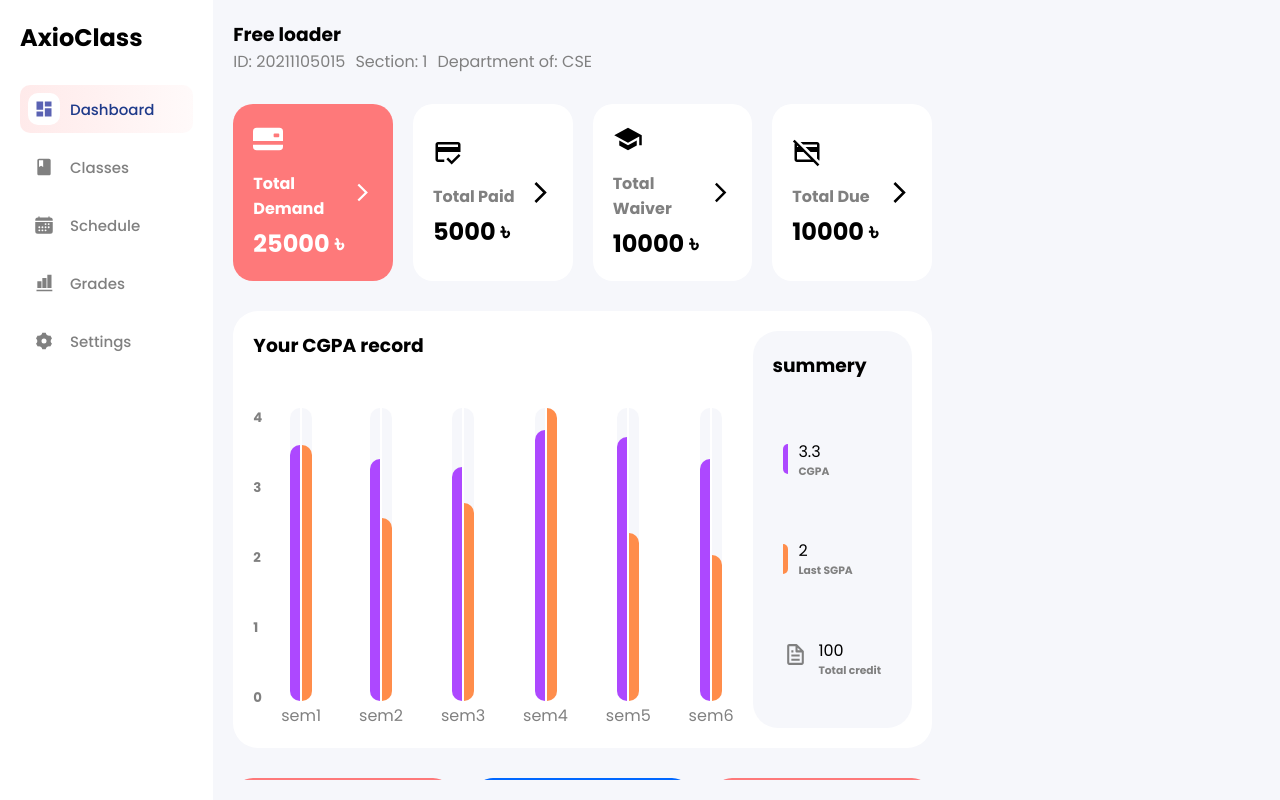
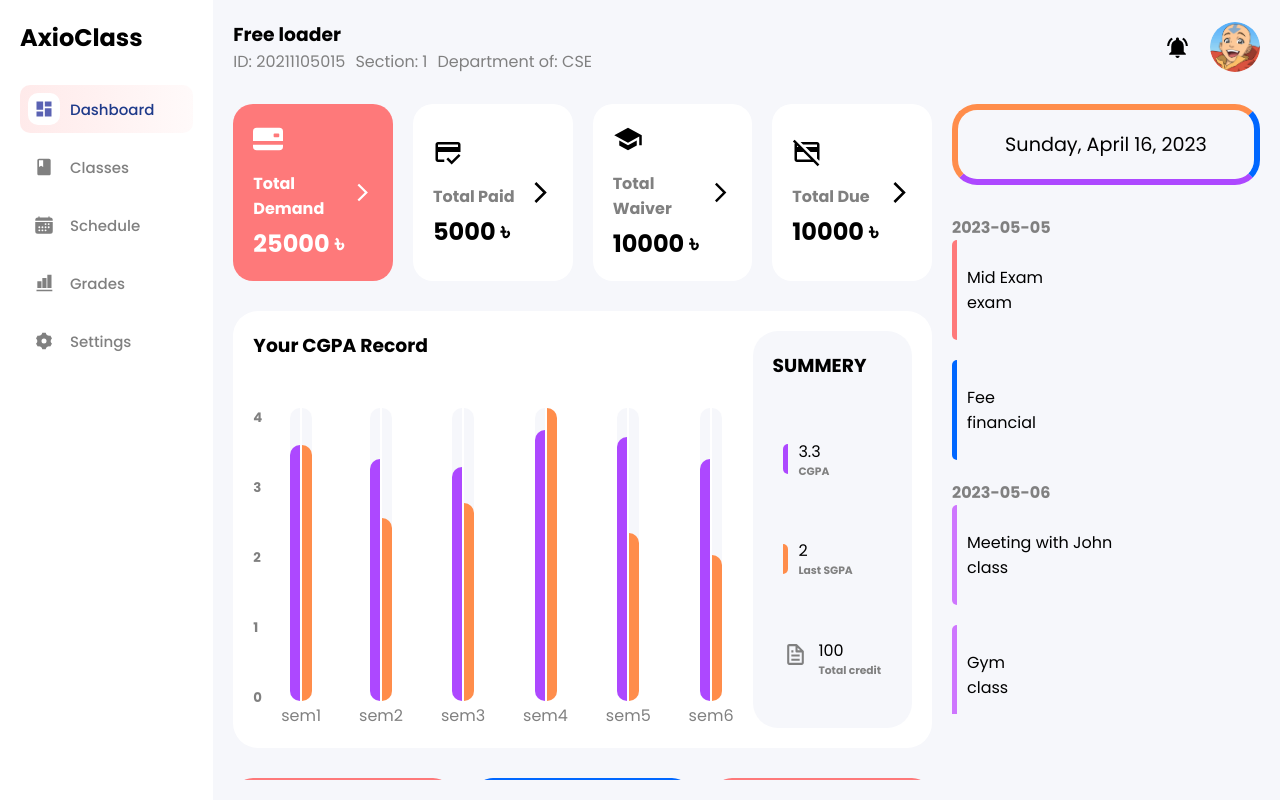
Before and after one commit to dev-faisal-ahmed/AxioClass-fr, a React (Vite) app: page / in a window 1280 px wide. Built offline with nearby package versions, Linux system fonts and the light colour scheme.

Commit message:
right side bar added

```diff
--- a/src/components/component_page/home_page/HomePage.jsx
+++ b/src/components/component_page/home_page/HomePage.jsx
@@ -1,19 +1,23 @@
 import React from "react";
 import { AllNotices } from "./notice/AllNotices";
-import Nav from "../../shared/nav/Nav";
 import "./homePage.css";
-import Cgpa from "./cgpa/Cgpa";
+import {Cgpa} from "./cgpa/Cgpa";
 import { FeesSummary } from "./fees_summary/FeesSummary";
+import { Nav } from "../../shared/nav/Nav";
+import { ToDos } from "./toDos/ToDos";
 
 export function HomePage() {
   return (
     <section className="homePage">
-      <Nav />
+      <Nav/>
       <section className="homePage__body">
         <FeesSummary />
         <Cgpa />
         <AllNotices />
       </section>
+      <section>
+        <ToDos/>
+      </section>
     </section>
   );
 }
--- a/src/components/component_page/home_page/cgpa/Cgpa.jsx
+++ b/src/components/component_page/home_page/cgpa/Cgpa.jsx
@@ -1,8 +1,8 @@
 import React from "react";
 import cgpa from "./cgpa.css";
-import ColorMarking from "./colorMarking/ColorMarking";
+import {ColorMarking} from "./colorMarking/ColorMarking";
 
-const Cgpa = () => {
+export const Cgpa = () => {
   const fkData = [
     {
       semester: 1,
@@ -38,7 +38,7 @@ const Cgpa = () => {
   return (
     <div className="cgpa__body w-full flex mt-30">
       <div className="w-full">
-        <div className="cgpa__title">
+        <div className="cgpa__title capitalize">
           <h3>Your CGPA record</h3>
         </div>
         <div className="cgpa__container flex">
@@ -80,5 +80,3 @@ const Cgpa = () => {
     </div>
   );
 };
-
-export default Cgpa;
--- a/src/components/component_page/home_page/cgpa/colorMarking/ColorMarking.jsx
+++ b/src/components/component_page/home_page/cgpa/colorMarking/ColorMarking.jsx
@@ -2,10 +2,10 @@ import React from "react";
 import { BiFile } from "react-icons/bi";
 import calorMarking from "./colorMarking.css";
 
-const ColorMarking = ({ item }) => {
+export const ColorMarking = ({ item }) => {
   return (
     <div className="color__body">
-      <div className="color__black--text">
+      <div className="color__black--text uppercase">
         <h3>summery</h3>
       </div>
       <div className="color__container h-full flex flex-col">
@@ -36,5 +36,3 @@ const ColorMarking = ({ item }) => {
     </div>
   );
 };
-
-export default ColorMarking;
--- /dev/null
+++ b/src/components/component_page/home_page/toDos/ToDos.jsx
@@ -0,0 +1,50 @@
+import React, { useEffect, useState } from 'react';
+import todos from "./todos.css"
+import { Events } from './events/Events';
+
+export const ToDos = () => {
+
+  const [today , setToday] =useState("")
+  const [events , setEvents] =useState("")
+  useEffect(()=>{
+    const currentDate = new Date();
+    const options = { weekday: 'long', year: 'numeric', month: 'long', day: 'numeric' };
+    const formattedDate = currentDate.toLocaleDateString('en-US', options);
+    setToday(formattedDate)
+
+    const fakeData = {
+      "2023-05-05": [
+        { title: "Mid Exam", tag: "exam" },
+        { title: "Fee", tag: "financial" }
+      ],
+      "2023-05-06": [
+        { title: "Meeting with John", tag: "class" },
+        { title: "Gym", tag: "class" }
+      ],
+      "2023-05-07": [
+        { title: "Project deadline", tag: "exam" },
+        { title: "Shopping", tag: "class" }
+      ]
+    };
+    setEvents(fakeData);
+  },[])
+  return (
+    <div className='toDos__body'>
+      <div className='toDos__today text-center mt-30'>
+      {today}
+      </div>
+      <div className='flex flex-col toDos__gap-20 mt-30'>
+      {Object.keys(events).map(date => (
+        <div key={date}>
+        <h4 className='toDos__color'>{date}</h4>
+        <ul className='flex flex-col toDos__gap-20'>
+          {events[date].map((event,index) => (
+            <Events key={index} event={event}/>
+          ))}
+        </ul>
+      </div>
+      ))}
+    </div>
+    </div>
+  );
+};
--- /dev/null
+++ b/src/components/component_page/home_page/toDos/events/Events.jsx
@@ -0,0 +1,30 @@
+import React from 'react';
+import events from "./events.css"
+
+export const Events = ({event}) => {
+  // if (event.tag.includes("academic")) {
+  //   icon = <HiAcademicCap size={25} />;
+  // } else if (event.tag === "financial") {
+  //   icon = <BsFillCreditCardFill size={20} />;
+  // }
+  let color;
+  if (event.tag === "exam") {
+    color = "#fe797a";
+  } else if (event.tag === "class") {
+    color = "#CE76FE";
+  } else if (event.tag === "financial") {
+    color = "#0067FF";
+  }
+
+  return (
+    <>
+            <li className='flex' key={event.title}>
+              <div style={{backgroundColor:`${color}`}} className='events__color' ></div>
+              <div className='flex flex-col center-x'>
+              <span>{event.title}</span>
+              <span>{event.tag}</span>
+              </div>
+            </li>
+    </>
+  );
+};
--- /dev/null
+++ b/src/components/component_page/home_page/toDos/events/events.css
@@ -0,0 +1,8 @@
+
+.events__color {
+  width: 5px;
+  height: 100px;
+  /* background-color: rgb(173, 72, 255); */
+  border-radius: 25px 0 0 25px;
+  margin-right: 10px;
+}
--- /dev/null
+++ b/src/components/component_page/home_page/toDos/todos.css
@@ -0,0 +1,20 @@
+.toDos__body{
+  height: 80vh;
+  overflow-y: auto;
+}
+.toDos__today{
+  font-size: larger;
+  background-color: #F6F7FB;
+  border-top: 6px solid #FF8D4B;
+  border-left: 6px solid #FF8D4B;
+  border-bottom: 6px solid #AD48FF;
+  border-right: 6px solid #0067FF;
+  border-radius: 25px;
+  padding: 20px ;
+}
+.toDos__color{
+  color: gray;
+}
+.toDos__gap-20{
+  gap: 20px;
+}
--- a/src/components/shared/nav/Nav.jsx
+++ b/src/components/shared/nav/Nav.jsx
@@ -1,7 +1,9 @@
 import React from "react";
 import nav from "./nav.css";
+import {MdNotificationsActive} from "react-icons/md"
+import { Avatar } from "./avatar/Avatar";
 
-const Nav = () => {
+export const Nav = () => {
   const fkID = {
     name: "Free loader",
     id: 20211105015,
@@ -9,15 +11,19 @@ const Nav = () => {
     dept: "CSE",
   };
   return (
-    <div className="nav">
+    <div className="nav center-y  justify-between">
+      <div>
       <h1>{fkID.name}</h1>
       <div className="id_container">
         <span>ID: {fkID.id}</span>
         <span>Section: {fkID.sec}</span>
         <span>Department of: {fkID.dept}</span>
       </div>
+      </div>
+      <div className="nav__profile center-y ">
+        <MdNotificationsActive size={25}/>
+        <Avatar/>
+      </div>
     </div>
   );
 };
-
-export default Nav;
--- /dev/null
+++ b/src/components/shared/nav/avatar/Avatar.jsx
@@ -0,0 +1,11 @@
+import React from 'react';
+import avatar from "./avatar.css"
+import avaterImg from "./../../../../assets/avater.jpg"
+
+export const Avatar = () => {
+  return (
+    <div className='avatar__body'>
+      <img className='w-full avatar__img' src={avaterImg} alt="" />
+    </div>
+  );
+};
--- /dev/null
+++ b/src/components/shared/nav/avatar/avatar.css
@@ -0,0 +1,8 @@
+.avatar__body{
+  height: 50px;
+  width: 50px;
+  border-radius: 50%;
+}
+.avatar__img{
+  border-radius: 100%;
+}
--- a/src/components/shared/nav/nav.css
+++ b/src/components/shared/nav/nav.css
@@ -7,3 +7,6 @@
   gap: 10px;
   color: gray;
 }
+.nav__profile{
+  gap: 20px;
+}
--- a/src/index.css
+++ b/src/index.css
@@ -35,6 +35,9 @@ body {
 .text-justify {
   text-align: justify;
 }
+.text-center {
+  text-align: center;
+}
 .flex {
   display: flex;
 }
@@ -44,9 +47,16 @@ body {
 .flex-col-reverse{
   flex-direction: column-reverse;
 }
+.justify-between{
+  justify-content: space-between;
+}
 .center-y {
   display: flex;
   align-items: center;
+}
+.center-x{
+  display: flex;
+  justify-content: center;
 }
 .center-xy {
   display: flex;
```
Also changed, not shown: src/assets/avater.jpg (added).
